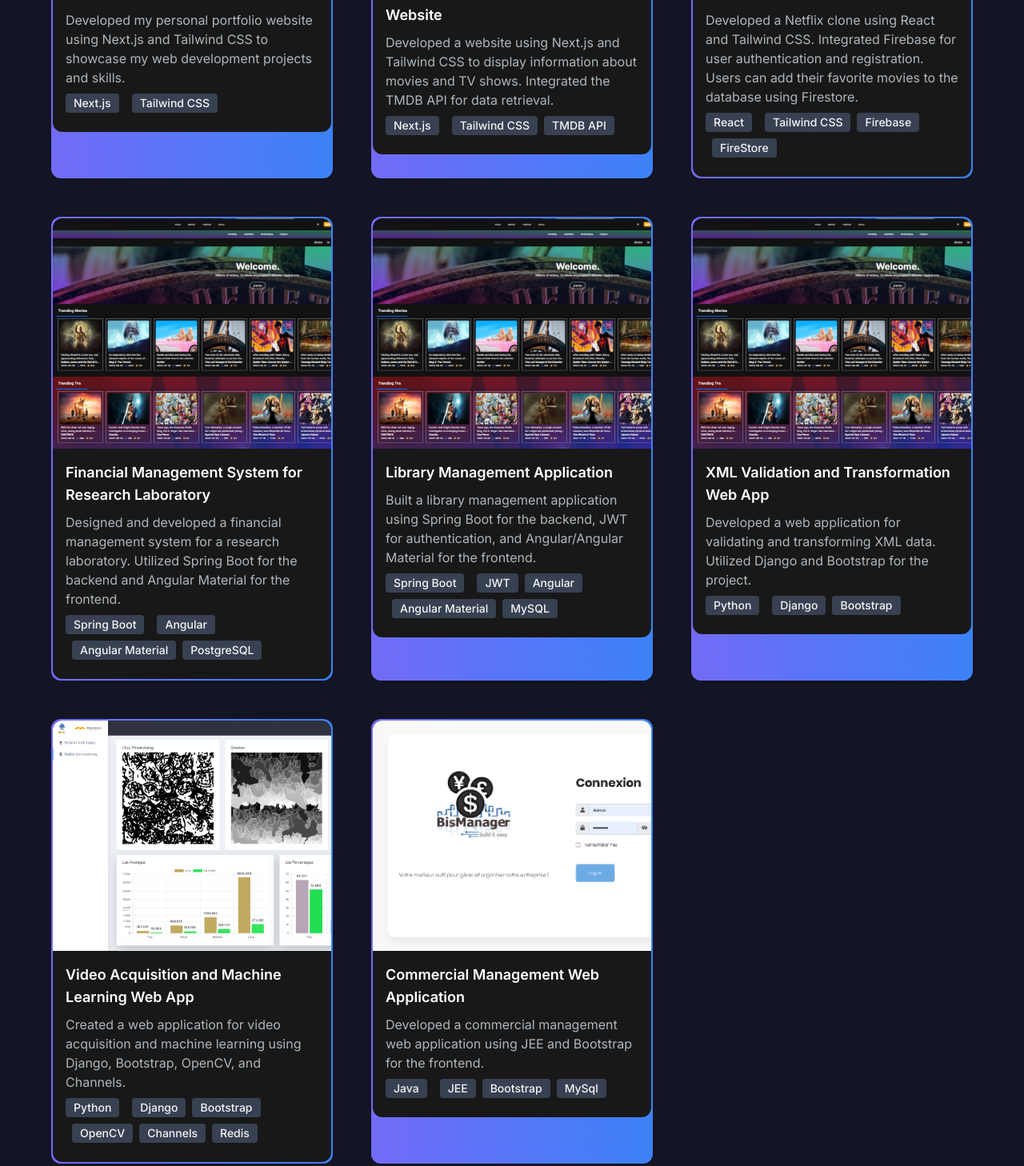
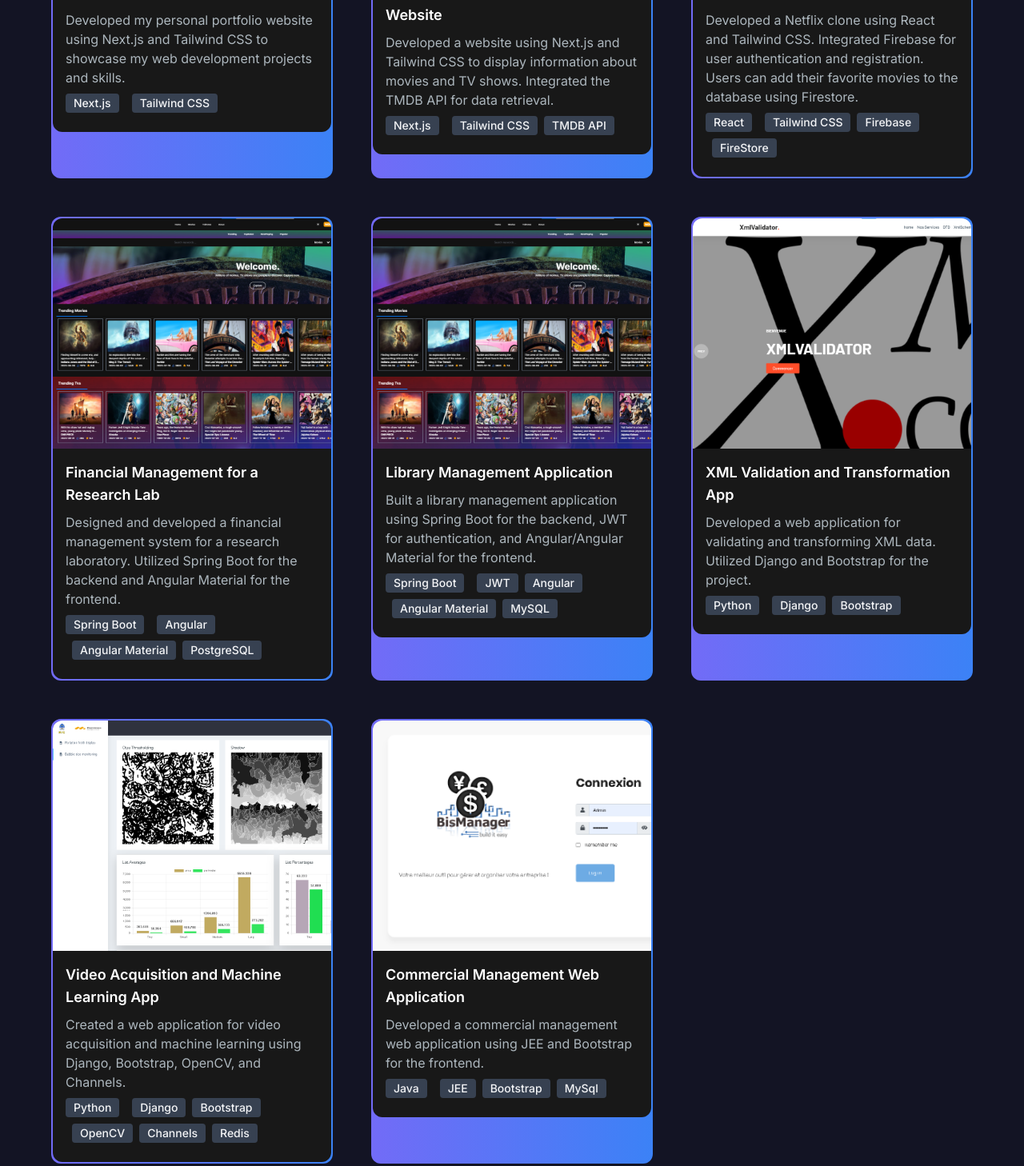
Before and after one commit to Abdellah-belcaid/abdellah-belcaid-portfolio, a Next.js app: page /projects in a window 1280 px wide. Shown: the part 601-2059 px from the top of the page at 80% size. Built offline with nearby package versions, Linux system fonts and the light colour scheme.

Commit message:
first commit

```diff
--- a/src/components/layouts/Footer.js
+++ b/src/components/layouts/Footer.js
@@ -3,7 +3,7 @@ import { FaTwitter, FaLinkedin, FaGithub } from "react-icons/fa"; // Import soci
 
 function Footer() {
   return (
-    <footer className="footer border-t z-10 border-t-[#33353F]  text-white ">
+    <footer className="footer mt-auto border-t z-10 border-t-[#33353F]  text-white ">
       <div className="container p-6 flex justify-between items-center">
         <p className="text-slate-400">&copy; Abdellah Belcaid</p>
         <p className="text-slate-400">2023@ All rights reserved</p>
--- a/src/data/projects.js
+++ b/src/data/projects.js
@@ -38,7 +38,7 @@ export const projectsData = [
   },
 
   {
-    title: "Financial Management System for Research Laboratory",
+    title: "Financial Management for a Research Lab",
     description:
       "Designed and developed a financial management system for a research laboratory. Utilized Spring Boot for the backend and Angular Material for the frontend.",
     technologies: ["Spring Boot", "Angular", "Angular Material", "PostgreSQL"],
@@ -68,19 +68,19 @@ export const projectsData = [
     tag: ["All", "Web"],
   },
   {
-    title: "XML Validation and Transformation Web App",
+    title: "XML Validation and Transformation App",
     description:
       "Developed a web application for validating and transforming XML data. Utilized Django and Bootstrap for the project.",
     technologies: ["Python", "Django", "Bootstrap"],
     devURL: "/",
     prodURL: "/",
-    imageURL: "images/projects/IMBd_Clone.png",
+    imageURL: "images/projects/xml_validator.png",
     duration: "December 2022 - January 2023",
     role: "FullStack Developer",
     tag: ["All", "Web"],
   },
   {
-    title: "Video Acquisition and Machine Learning Web App",
+    title: "Video Acquisition and Machine Learning App",
     description:
       "Created a web application for video acquisition and machine learning using Django, Bootstrap, OpenCV, and Channels.",
     technologies: [
```
Also changed, not shown: public/images/projects/xml_validator.png (added).
